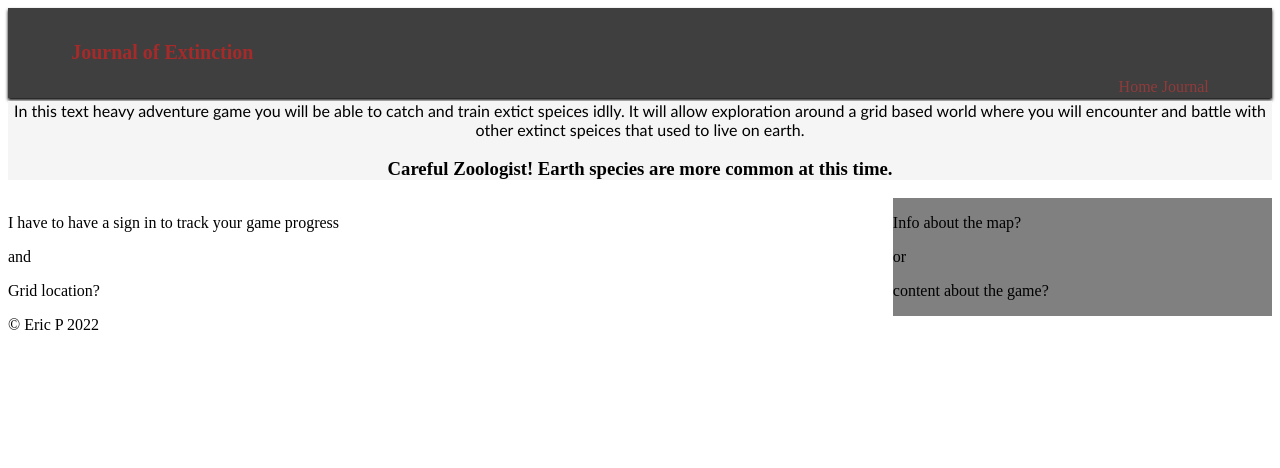
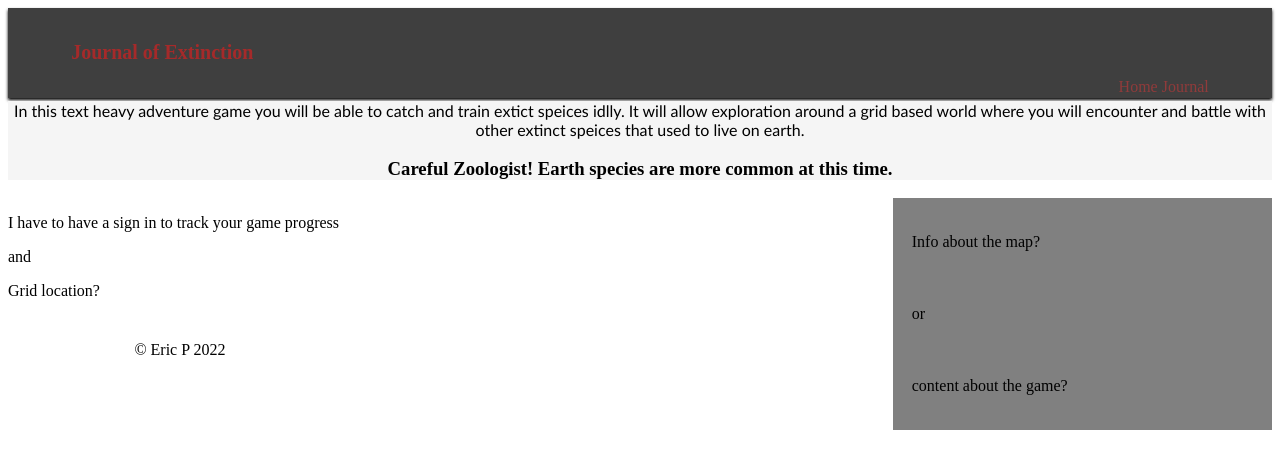
Before and after one commit to Proutyeahs/ericsGame, a plain HTML site: page index.html in a window 1280 px wide. Drawn offline with Linux system fonts and the light colour scheme.

Commit message:
working on footer

```diff
--- a/index.html
+++ b/index.html
@@ -51,7 +51,7 @@
             </aside>
         </div>
     </main>
-    <footer>
+    <footer class="footer">
         <p>
             &copy; Eric P 2022
         </p>
--- a/pretty.css
+++ b/pretty.css
@@ -40,7 +40,6 @@
 
 .columns {
     width: 90%
-    margin: 0 auto;
 }
 
 .grid {
@@ -51,5 +50,13 @@
 .info {
     background: gray;
     float: right;
-    width: 30%
+    width: 30%;
 }
+
+.info p {
+    padding: 5%;
+}
+
+.footer {
+    padding: 10%;
+}
```
